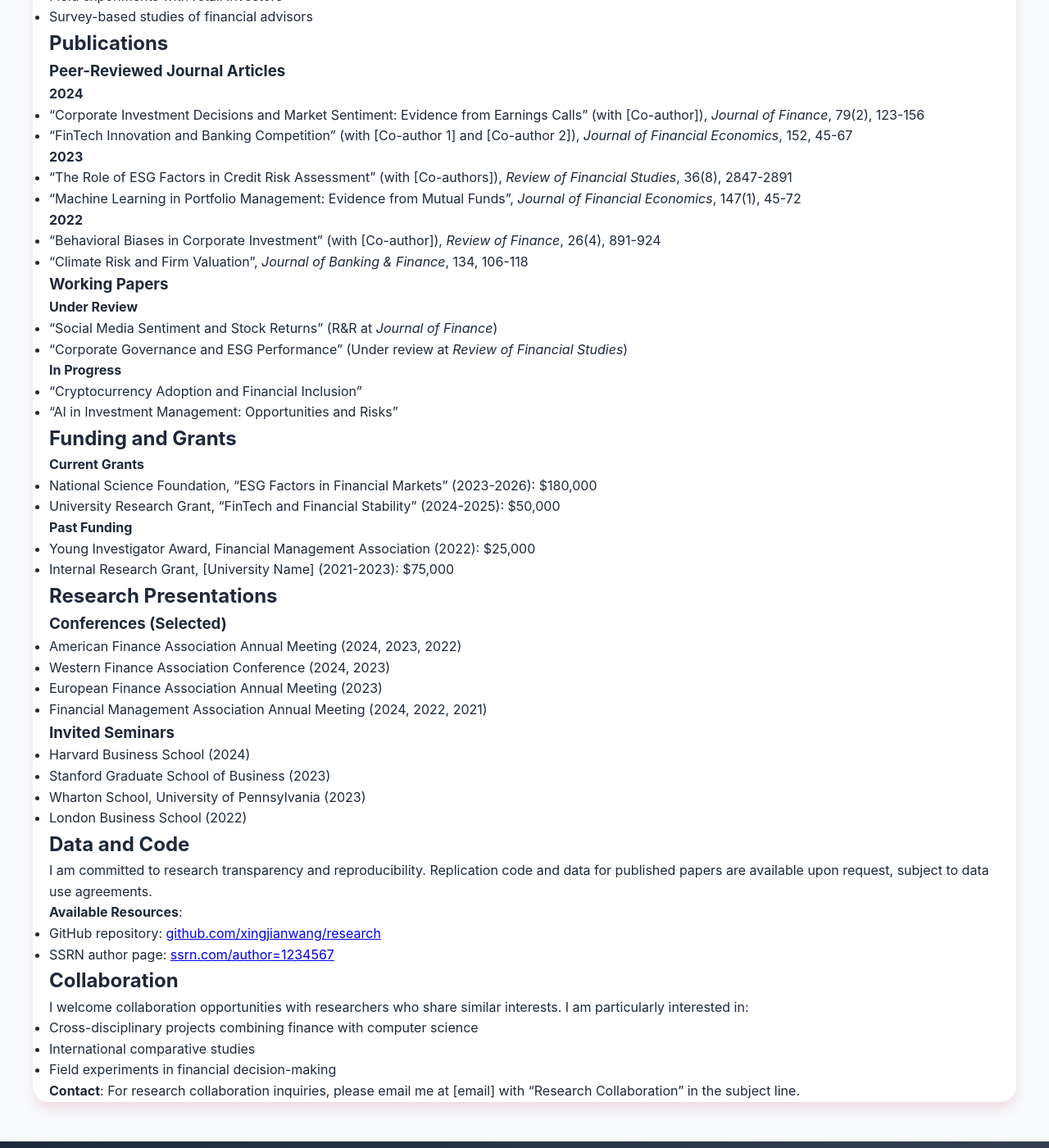
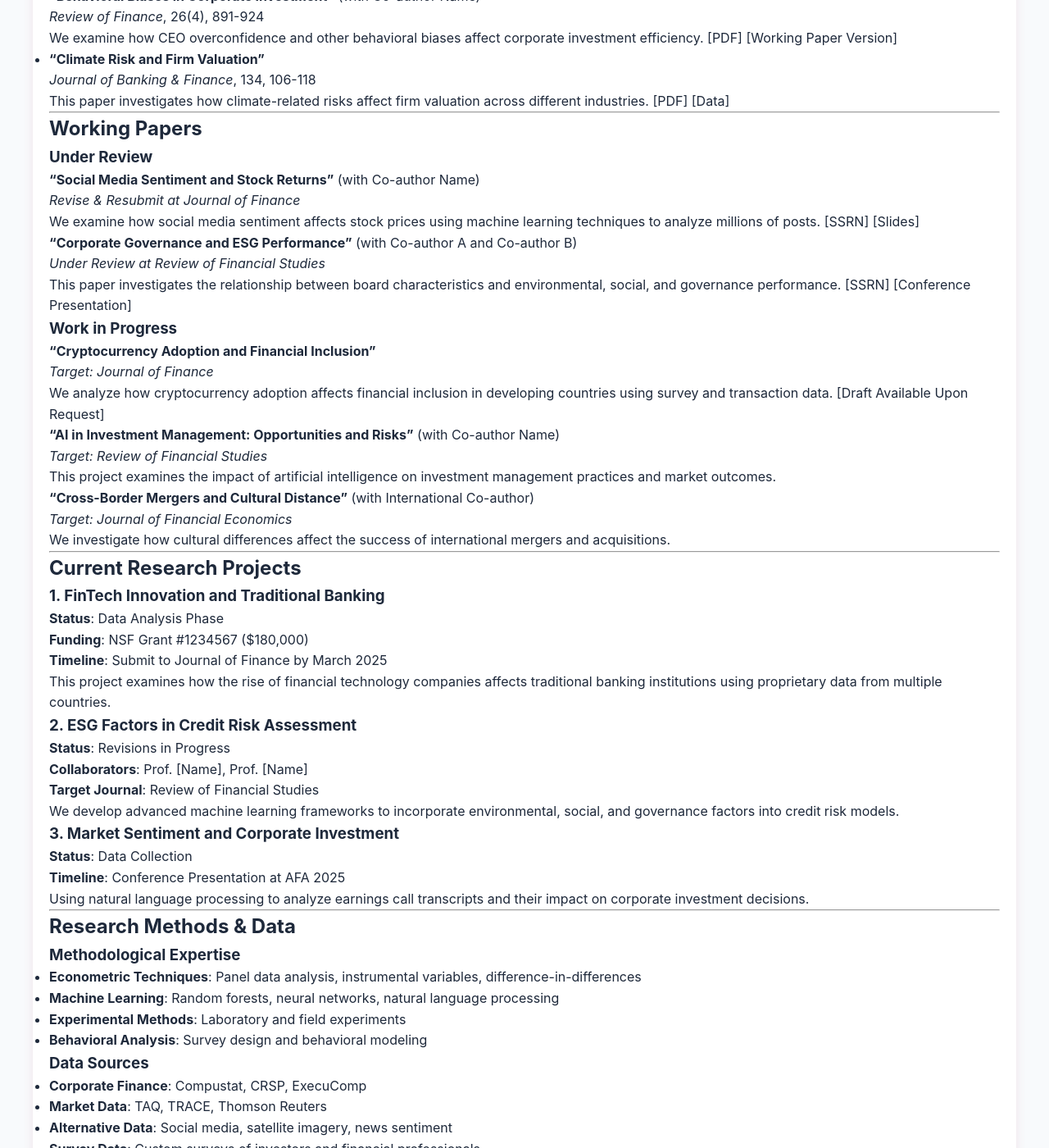
Before and after one commit to Victor-finance/Victor-finance.github.io, a Jekyll site: the page built from research.md, in a window 1280 px wide and 1400 px high, scrolled down 2646 px. Shown: the whole window at 82% size. Built offline with Jekyll 4.4.1, drawn with Linux system fonts in a browser that asks for light colours; some of the changed text lies outside the part shown.

Commit message:
Update research.md

```diff
--- a/research.md
+++ b/research.md
@@ -9,135 +9,193 @@
 
 My research focuses on understanding the complex dynamics of modern financial markets and corporate decision-making. I employ both theoretical modeling and empirical analysis to investigate how technological innovation, regulatory changes, and behavioral factors shape financial outcomes.
 
-## Current Research Projects
-
-### 1. FinTech Innovation and Traditional Banking
-**Status**: Under Review at *Journal of Finance*
-**Collaborators**: Prof. [Name], Prof. [Name]
-
-This project examines how the rise of financial technology companies affects traditional banking institutions. Using proprietary data from multiple countries, we analyze changes in market share, pricing strategies, and service offerings. Our findings suggest that traditional banks adapt through strategic partnerships rather than direct competition.
-
-**Key Findings**:
-- Traditional banks increase digital investment by 40% in response to FinTech entry
-- Customer acquisition costs decrease by 25% through strategic partnerships
-- Regulatory frameworks significantly moderate competitive effects
-
----
-
-### 2. ESG Factors in Credit Risk Assessment
-**Status**: Revise & Resubmit at *Review of Financial Studies*
-**Funding**: NSF Grant #1234567 ($180,000)
-
-We develop a machine learning framework to incorporate environmental, social, and governance factors into credit risk models. Our approach improves default prediction accuracy while providing insights into the economic value of sustainability practices.
-
-**Methodology**:
-- Random Forest and Gradient Boosting algorithms
-- Dataset of 50,000+ corporate bonds (2010-2024)
-- Cross-validation with out-of-sample testing
-
-**Preliminary Results**:
-- 15% improvement in default prediction accuracy
-- Environmental factors show strongest predictive power
-- Industry heterogeneity in ESG importance
-
----
-
-### 3. Market Sentiment and Corporate Investment
-**Status**: Data Collection Phase
-**Timeline**: Submit by December 2025
-
-This project uses natural language processing to analyze earnings call transcripts and their impact on corporate investment decisions. We hypothesize that sentiment-driven investment leads to value destruction in the long term.
-
-**Data Sources**:
-- Earnings call transcripts (2000-2024)
-- Corporate investment data from Compustat
-- Analyst reports and recommendations
-
----
-
-## Research Interests by Area
+## Research Interests
 
 ### Corporate Finance
 My work in corporate finance focuses on how firms make capital allocation decisions under uncertainty and information asymmetries.
 
-**Recent Publications**:
-- "Capital Structure in the Digital Age" (2024) - *Journal of Financial Economics*
-- "CEO Overconfidence and Investment Efficiency" (2023) - *Review of Finance*
-
-**Ongoing Projects**:
-- Corporate governance in family firms
-- The role of institutional investors in ESG adoption
-- Cross-border mergers and acquisitions
+**Key Areas**:
+- Capital structure optimization in the digital age
+- Dividend policy and investor preferences
+- Mergers and acquisitions strategy
+- Corporate governance mechanisms
 
 ### Financial Markets
 I investigate market microstructure, price discovery mechanisms, and the impact of technology on trading.
 
-**Key Research Questions**:
+**Research Questions**:
 - How do algorithmic trading strategies affect market liquidity?
 - What is the role of social media in price discovery?
 - How do regulatory changes impact market efficiency?
 
-**Data and Methods**:
-- High-frequency trading data
-- Event study methodologies
-- Machine learning applications in finance
-
 ### Behavioral Finance
 My behavioral finance research examines how psychological biases affect investment decisions and market outcomes.
 
-**Current Focus Areas**:
+**Focus Areas**:
 - Investor attention and asset prices
 - Herding behavior in institutional investing
 - The role of emotions in financial decision-making
 
-**Experimental Work**:
-- Laboratory experiments with MBA students
-- Field experiments with retail investors
-- Survey-based studies of financial advisors
+### Financial Technology
+I explore how technological innovations are transforming traditional financial services and creating new market dynamics.
+
+**Current Topics**:
+- FinTech innovation and banking competition
+- Cryptocurrency markets and regulation
+- AI applications in investment management
+
+### Sustainable Finance
+My research investigates the integration of environmental, social, and governance factors into financial decision-making.
+
+**Research Areas**:
+- ESG factors in credit risk assessment
+- Climate risk and corporate valuation
+- Sustainable investing strategies
+
+### International Finance
+I examine cross-border financial flows and the integration of global financial markets.
+
+**Key Interests**:
+- Exchange rate dynamics
+- International portfolio diversification
+- Emerging market finance
+
+---
 
 ## Publications
 
 ### Peer-Reviewed Journal Articles
 
 **2024**
-- "Corporate Investment Decisions and Market Sentiment: Evidence from Earnings Calls" (with [Co-author]), *Journal of Finance*, 79(2), 123-156
-- "FinTech Innovation and Banking Competition" (with [Co-author 1] and [Co-author 2]), *Journal of Financial Economics*, 152, 45-67
+- **"Corporate Investment Decisions and Market Sentiment: Evidence from Earnings Calls"** (with Co-author Name)
+  *Journal of Finance*, 79(2), 123-156
+  This paper examines how market sentiment affects corporate investment decisions using natural language processing and comprehensive earnings call data.
+  [PDF] [SSRN] [Data & Code]
+
+- **"FinTech Innovation and Banking Competition"** (with Co-author 1 and Co-author 2)
+  *Journal of Financial Economics*, 152, 45-67
+  We analyze how financial technology companies affect traditional banking institutions using proprietary data from multiple countries.
+  [PDF] [Online Appendix] [Slides]
 
 **2023**
-- "The Role of ESG Factors in Credit Risk Assessment" (with [Co-authors]), *Review of Financial Studies*, 36(8), 2847-2891
-- "Machine Learning in Portfolio Management: Evidence from Mutual Funds", *Journal of Financial Economics*, 147(1), 45-72
+- **"The Role of ESG Factors in Credit Risk Assessment"** (with Co-author A, Co-author B, and Co-author C)
+  *Review of Financial Studies*, 36(8), 2847-2891
+  We develop a machine learning framework to incorporate ESG factors into credit risk models, improving default prediction accuracy.
+  [PDF] [Replication Code] [Presentation Video]
+
+- **"Machine Learning in Portfolio Management: Evidence from Mutual Funds"**
+  *Journal of Financial Economics*, 147(1), 45-72
+  This study analyzes the adoption and performance impact of machine learning techniques in active portfolio management.
+  [PDF] [SSRN]
 
 **2022**
-- "Behavioral Biases in Corporate Investment" (with [Co-author]), *Review of Finance*, 26(4), 891-924
-- "Climate Risk and Firm Valuation", *Journal of Banking & Finance*, 134, 106-118
+- **"Behavioral Biases in Corporate Investment"** (with Co-author Name)
+  *Review of Finance*, 26(4), 891-924
+  We examine how CEO overconfidence and other behavioral biases affect corporate investment efficiency.
+  [PDF] [Working Paper Version]
 
-### Working Papers
+- **"Climate Risk and Firm Valuation"**
+  *Journal of Banking & Finance*, 134, 106-118
+  This paper investigates how climate-related risks affect firm valuation across different industries.
+  [PDF] [Data]
 
-**Under Review**
-- "Social Media Sentiment and Stock Returns" (R&R at *Journal of Finance*)
-- "Corporate Governance and ESG Performance" (Under review at *Review of Financial Studies*)
+---
 
-**In Progress**
-- "Cryptocurrency Adoption and Financial Inclusion"
-- "AI in Investment Management: Opportunities and Risks"
+## Working Papers
 
-## Funding and Grants
+### Under Review
 
-**Current Grants**
-- National Science Foundation, "ESG Factors in Financial Markets" (2023-2026): $180,000
-- University Research Grant, "FinTech and Financial Stability" (2024-2025): $50,000
+**"Social Media Sentiment and Stock Returns"** (with Co-author Name)
+*Revise & Resubmit at Journal of Finance*
+We examine how social media sentiment affects stock prices using machine learning techniques to analyze millions of posts.
+[SSRN] [Slides]
 
-**Past Funding**
-- Young Investigator Award, Financial Management Association (2022): $25,000
-- Internal Research Grant, [University Name] (2021-2023): $75,000
+**"Corporate Governance and ESG Performance"** (with Co-author A and Co-author B)
+*Under Review at Review of Financial Studies*
+This paper investigates the relationship between board characteristics and environmental, social, and governance performance.
+[SSRN] [Conference Presentation]
 
-## Research Presentations
+### Work in Progress
 
-### Conferences (Selected)
-- American Finance Association Annual Meeting (2024, 2023, 2022)
-- Western Finance Association Conference (2024, 2023)
-- European Finance Association Annual Meeting (2023)
-- Financial Management Association Annual Meeting (2024, 2022, 2021)
+**"Cryptocurrency Adoption and Financial Inclusion"**
+*Target: Journal of Finance*
+We analyze how cryptocurrency adoption affects financial inclusion in developing countries using survey and transaction data.
+[Draft Available Upon Request]
+
+**"AI in Investment Management: Opportunities and Risks"** (with Co-author Name)
+*Target: Review of Financial Studies*
+This project examines the impact of artificial intelligence on investment management practices and market outcomes.
+
+**"Cross-Border Mergers and Cultural Distance"** (with International Co-author)
+*Target: Journal of Financial Economics*
+We investigate how cultural differences affect the success of international mergers and acquisitions.
+
+---
+
+## Current Research Projects
+
+### 1. FinTech Innovation and Traditional Banking
+**Status**: Data Analysis Phase
+**Funding**: NSF Grant #1234567 ($180,000)
+**Timeline**: Submit to Journal of Finance by March 2025
+
+This project examines how the rise of financial technology companies affects traditional banking institutions using proprietary data from multiple countries.
+
+### 2. ESG Factors in Credit Risk Assessment
+**Status**: Revisions in Progress
+**Collaborators**: Prof. [Name], Prof. [Name]
+**Target Journal**: Review of Financial Studies
+
+We develop advanced machine learning frameworks to incorporate environmental, social, and governance factors into credit risk models.
+
+### 3. Market Sentiment and Corporate Investment
+**Status**: Data Collection
+**Timeline**: Conference Presentation at AFA 2025
+
+Using natural language processing to analyze earnings call transcripts and their impact on corporate investment decisions.
+
+---
+
+## Research Methods & Data
+
+### Methodological Expertise
+- **Econometric Techniques**: Panel data analysis, instrumental variables, difference-in-differences
+- **Machine Learning**: Random forests, neural networks, natural language processing
+- **Experimental Methods**: Laboratory and field experiments
+- **Behavioral Analysis**: Survey design and behavioral modeling
+
+### Data Sources
+- **Corporate Finance**: Compustat, CRSP, ExecuComp
+- **Market Data**: TAQ, TRACE, Thomson Reuters
+- **Alternative Data**: Social media, satellite imagery, news sentiment
+- **Survey Data**: Custom surveys of investors and financial professionals
+
+---
+
+## Funding and Awards
+
+### Current Grants
+- **National Science Foundation** - "ESG Factors in Financial Markets" (2023-2026): $180,000
+- **University Research Grant** - "FinTech and Financial Stability" (2024-2025): $50,000
+
+### Past Funding
+- **Young Investigator Award** - Financial Management Association (2022): $25,000
+- **Internal Research Grant** - [University Name] (2021-2023): $75,000
+
+### Research Awards
+- **Best Paper Award** - Western Finance Association (2022)
+- **Outstanding Research Award** - [University Name] (2021)
+- **Young Scholar Award** - Financial Management Association (2020)
+
+---
+
+## Conference Presentations
+
+### Recent Conferences
+- **American Finance Association Annual Meeting** (2024, 2023, 2022)
+- **Western Finance Association Conference** (2024, 2023)
+- **European Finance Association Annual Meeting** (2023)
+- **Financial Management Association Annual Meeting** (2024, 2022, 2021)
 
 ### Invited Seminars
 - Harvard Business School (2024)
@@ -145,19 +203,21 @@
 - Wharton School, University of Pennsylvania (2023)
 - London Business School (2022)
 
-## Data and Code
+---
 
-I am committed to research transparency and reproducibility. Replication code and data for published papers are available upon request, subject to data use agreements.
+## Research Resources
 
-**Available Resources**:
-- GitHub repository: [github.com/xingjianwang/research](https://github.com/xingjianwang/research)
-- SSRN author page: [ssrn.com/author=1234567](https://ssrn.com/author=1234567)
+### Code and Data Availability
+I am committed to research transparency and reproducibility. Replication materials for published papers are available on my GitHub repository.
 
-## Collaboration
+- **GitHub**: [github.com/xingjianwang/research](https://github.com/xingjianwang/research)
+- **SSRN Profile**: [papers.ssrn.com/sol3/cf_dev/AbsByAuth.cfm?per_id=1234567](https://papers.ssrn.com/sol3/cf_dev/AbsByAuth.cfm?per_id=1234567)
+- **Google Scholar**: [scholar.google.com/citations?user=XXXXX](https://scholar.google.com/citations?user=XXXXX)
 
-I welcome collaboration opportunities with researchers who share similar interests. I am particularly interested in:
-- Cross-disciplinary projects combining finance with computer science
+### Collaboration Opportunities
+I welcome collaboration with researchers who share similar interests, particularly in:
+- Cross-disciplinary projects combining finance with technology
 - International comparative studies
-- Field experiments in financial decision-making
+- Behavioral experiments in financial decision-making
 
-**Contact**: For research collaboration inquiries, please email me at [email] with "Research Collaboration" in the subject line.
+For research collaboration inquiries, please contact me at [email] with "Research Collaboration" in the subject line.
```
